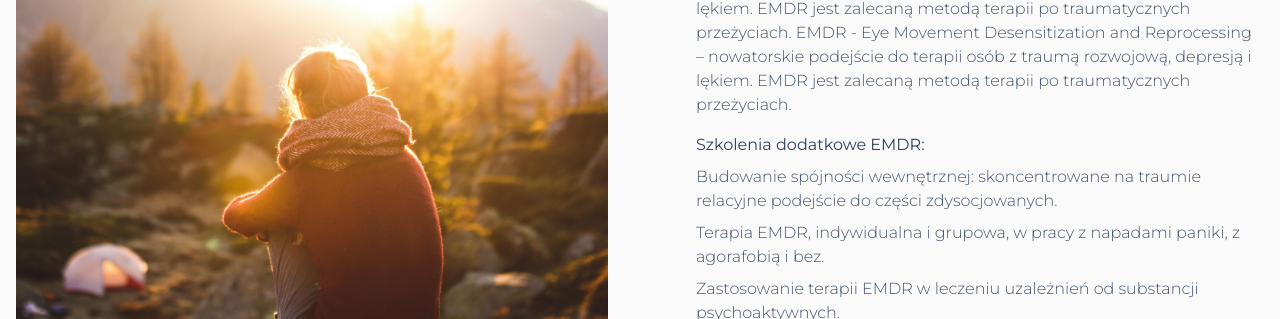
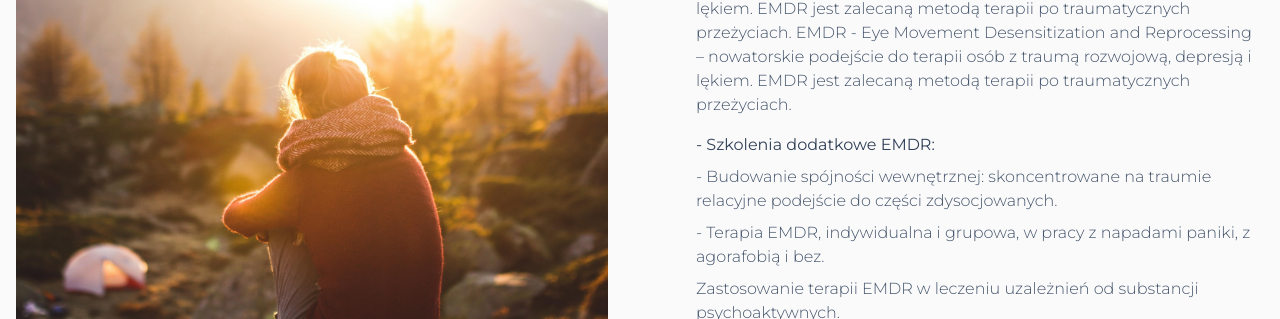
Before and after one commit to HeroFabi/anna-kupiec---psychoterapiav2, a Next.js app: page / in a window 1280 px wide. Shown: the part 5330-5649 px from the top of the page. Built offline with nearby package versions, Linux system fonts and the light colour scheme.

Commit message:
Fix formatting of additional EMDR training section

```diff
--- a/components/sections/About.tsx
+++ b/components/sections/About.tsx
@@ -47,16 +47,16 @@ export default function About() {
   po traumatycznych przeżyciach.
 
   <p className="mt-4 font-normal text-slate-700">
-    Szkolenia dodatkowe EMDR:
+    - Szkolenia dodatkowe EMDR:
   </p>
 
   <p className="mt-2">
-    Budowanie spójności wewnętrznej: skoncentrowane na traumie
+    - Budowanie spójności wewnętrznej: skoncentrowane na traumie
     relacyjne podejście do części zdysocjowanych.
   </p>
 
   <p className="mt-2">
-    Terapia EMDR, indywidualna i grupowa, w pracy z napadami
+    - Terapia EMDR, indywidualna i grupowa, w pracy z napadami
     paniki, z agorafobią i bez.
   </p>
 
```
